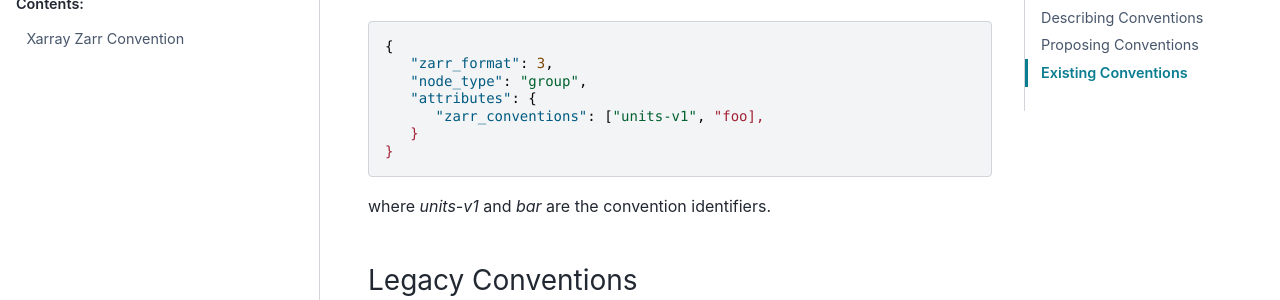
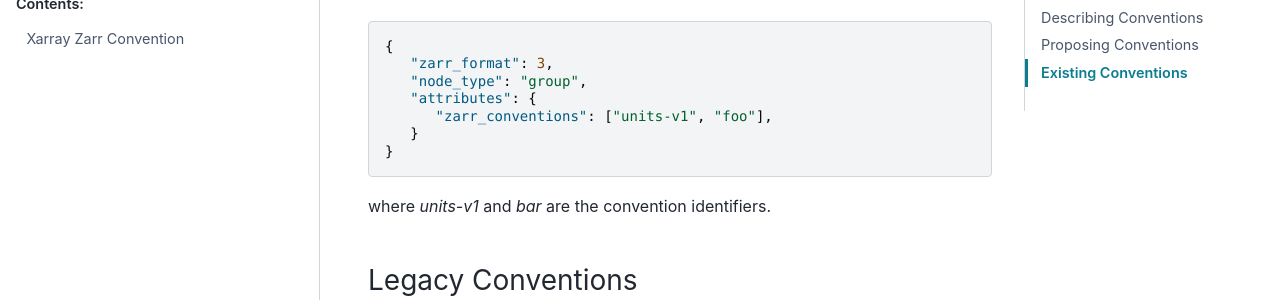
Before and after one commit to zarr-developers/zarr-specs, a Sphinx documentation site: the page built from docs/conventions/index.rst, in a window 1280 px wide and 900 px high, scrolled down 1268 px. Shown: the part 152-452 px from the top of the window. Built offline with Sphinx 7.4.7 and the PyData theme 0.15.4, drawn with Linux system fonts in a browser that asks for light colours; pages that are not in the unit, such as notebooks, are missing from menus; a script that is not in the unit is left out.

```diff
--- a/docs/conventions/index.rst
+++ b/docs/conventions/index.rst
@@ -50,7 +50,7 @@ For example, a group metadata JSON document with conventions present might look
       "zarr_format": 3,
       "node_type": "group",
       "attributes": {
-         "zarr_conventions": ["units-v1", "foo],
+         "zarr_conventions": ["units-v1", "foo"],
       }
    }
 
```
